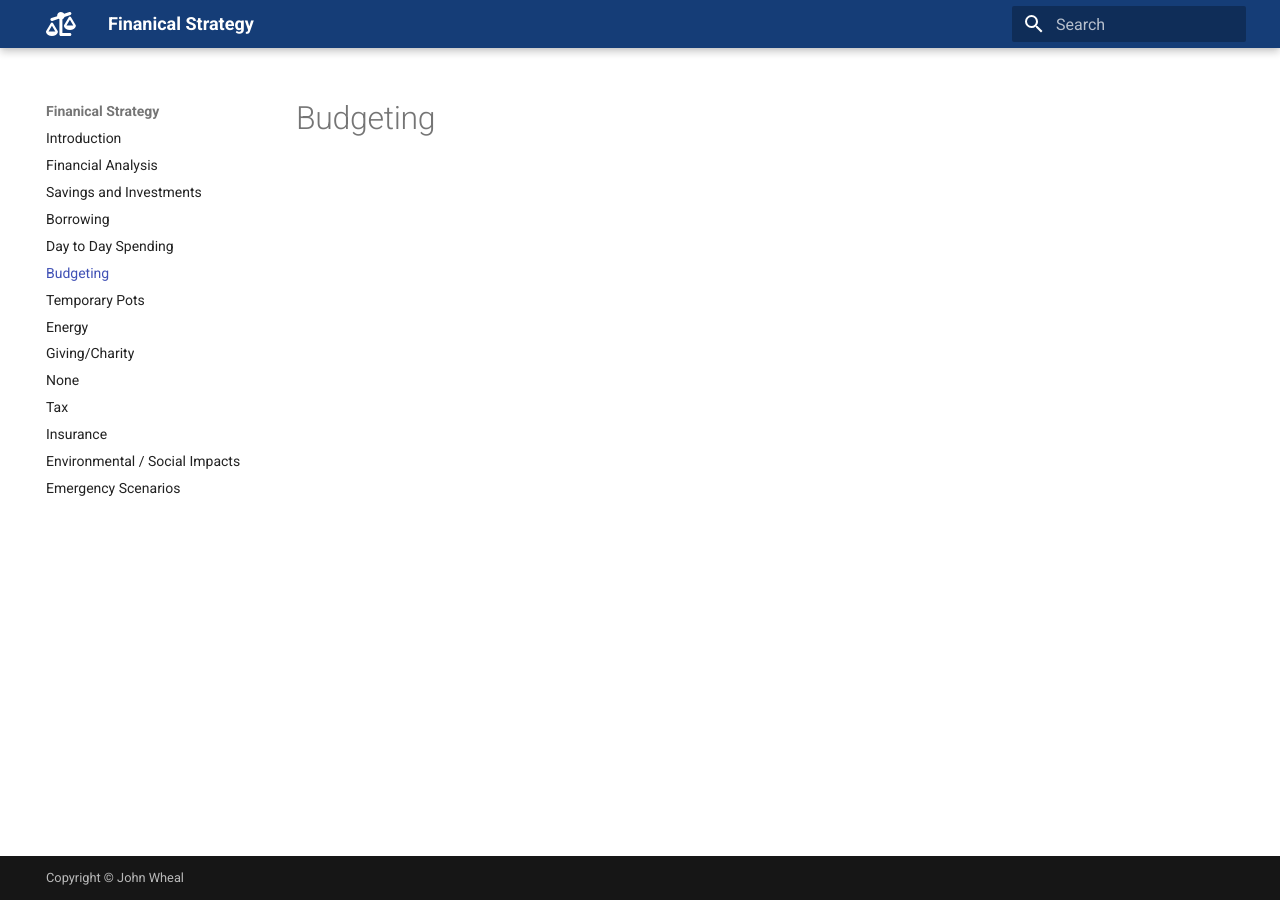
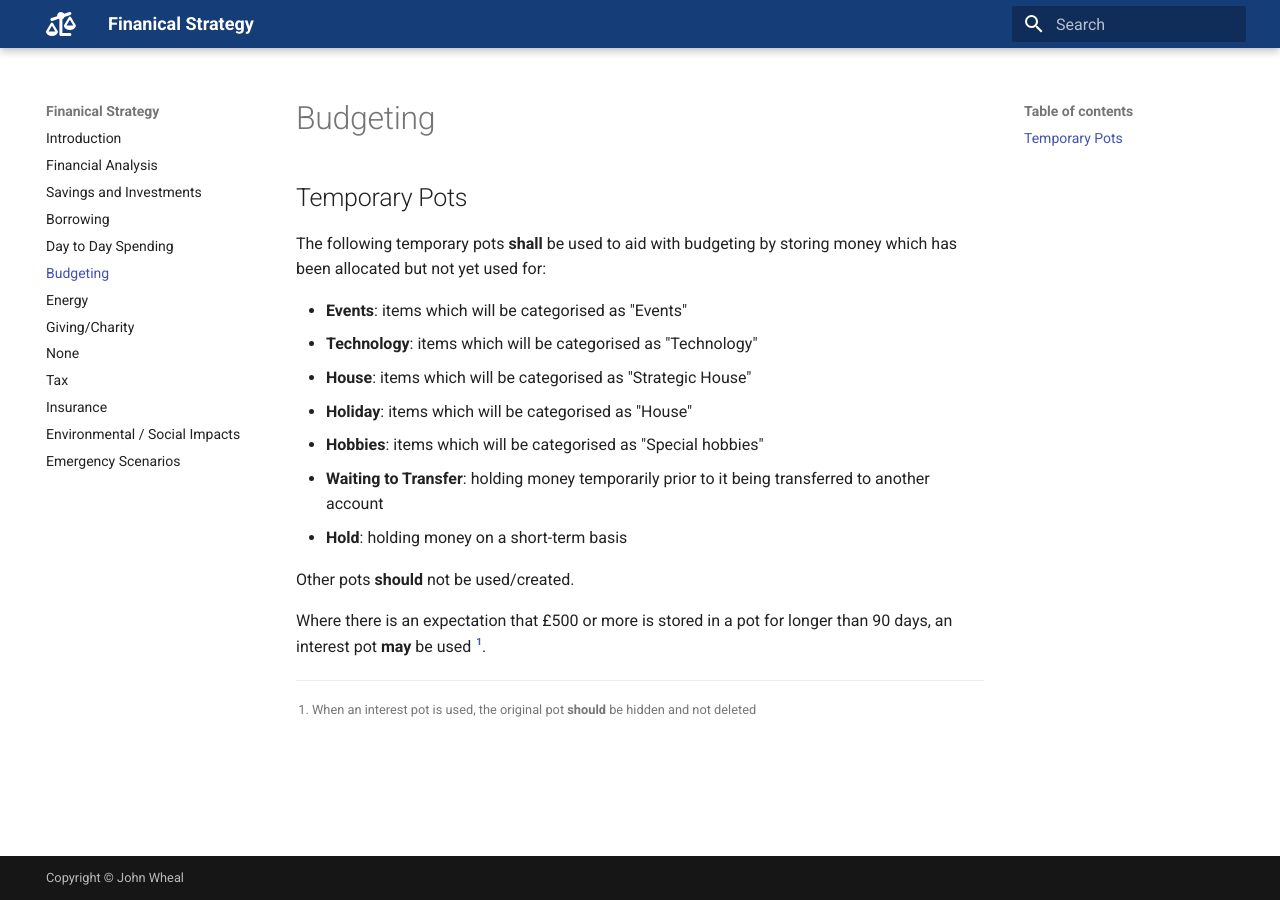
Before and after one commit to johnwheal/financial-strategy, an MkDocs documentation site: the page built from docs/budgeting.md, in a window 1280 px wide. Built offline with MkDocs 1.6.1 and Material for MkDocs 9.7.7, drawn with Linux system fonts in a browser that asks for light colours.

Commit message:
Added temporary pots

```diff
--- a/docs/budgeting.md
+++ b/docs/budgeting.md
@@ -1 +1,19 @@
 # Budgeting
+
+## Temporary Pots
+
+The following temporary pots **shall** be used to aid with budgeting by storing money which has been allocated but not yet used for:
+
+* **Events**: items which will be categorised as "Events"
+* **Technology**: items which will be categorised as "Technology"
+* **House**: items which will be categorised as "Strategic House"
+* **Holiday**: items which will be categorised as "House"
+* **Hobbies**: items which will be categorised as "Special hobbies"
+* **Waiting to Transfer**: holding money temporarily prior to it being transferred to another account
+* **Hold**: holding money on a short-term basis
+
+Other pots **should** not be used/created.
+
+Where there is an expectation that £500 or more is stored in a pot for longer than 90 days, an interest pot **may** be used [^1].
+
+[^1]: When an interest pot is used, the original pot **should** be hidden and not deleted
--- a/mkdocs.yml
+++ b/mkdocs.yml
@@ -15,7 +15,6 @@ nav:
   - 'borrowing.md'
   - 'day-to-day.md'
   - 'budgeting.md'
-  - 'pots.md'
   - 'energy.md'
   - 'charity.md'
   - 'gambling.md'
```
Also changed, not shown: docs/pots.md (deleted, +0 -3 lines).
